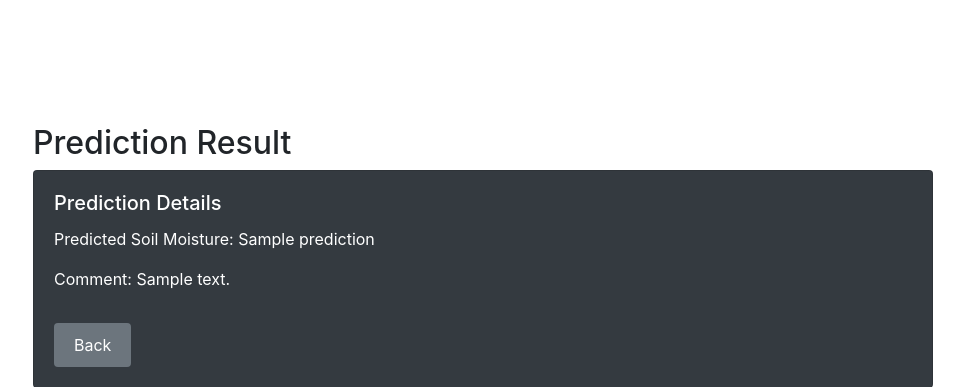
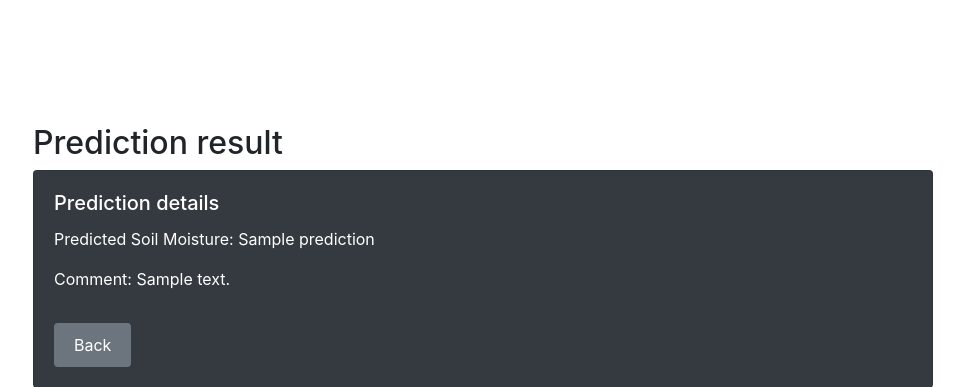
Before and after one commit to drjeffgeoff/terramoist_ai, a Django app: template Soil_Moisture_App/templates/soil_moisture/result.html in a window 1280 px wide. Shown: the top 387 px of the page, without its empty margins (317-1280 px from the left). Run offline with Django 5.2, Linux system fonts and the light colour scheme; the template is opened without the code that fills it: most values are stand-ins (such as "Sample title", 1, 10 or a date in 2020); some libraries are stand-ins or nearby versions.

```diff
--- a/Soil_Moisture_App/templates/soil_moisture/result.html
+++ b/Soil_Moisture_App/templates/soil_moisture/result.html
@@ -21,10 +21,10 @@
         <div class="col-md-3"></div>
         <div class="col-md-9">
           <div class="container mt-4" style="padding-top: 100px">
-            <h2>Prediction Result</h2>
+            <h2>Prediction result</h2>
             <div class="card bg-dark text-white">
               <div class="card-body">
-                <h5 class="card-title">Prediction Details</h5>
+                <h5 class="card-title">Prediction details</h5>
                 <p class="card-text">
                   Predicted Soil Moisture: {{ prediction }}
                 </p>
```
